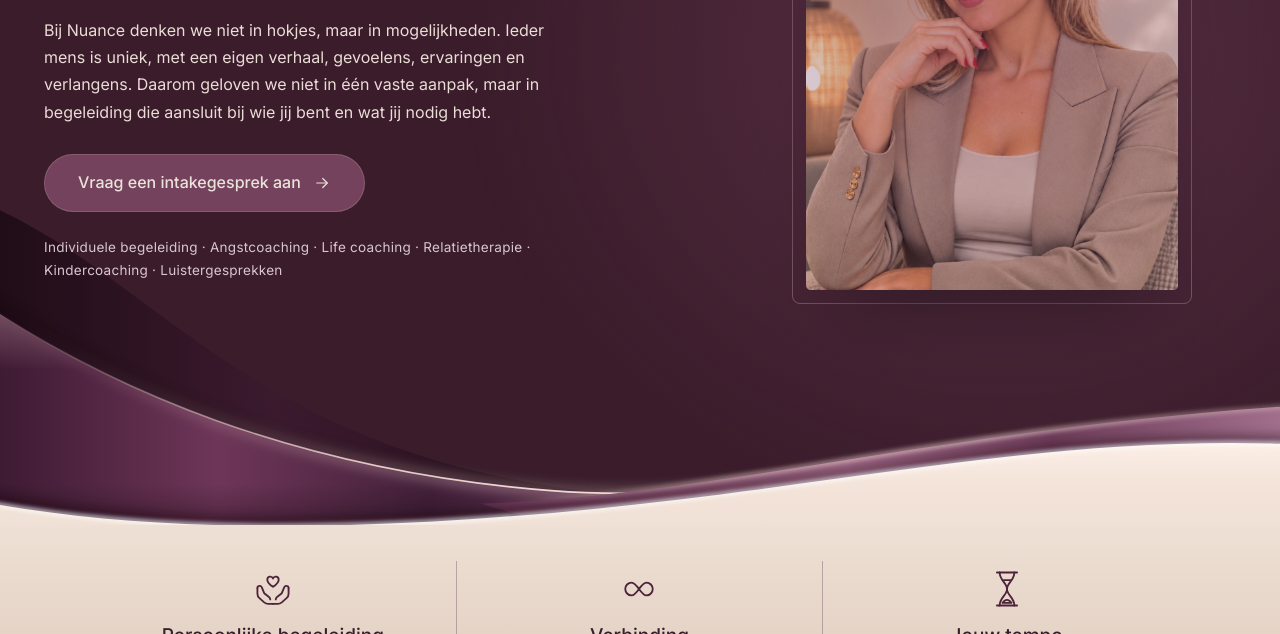
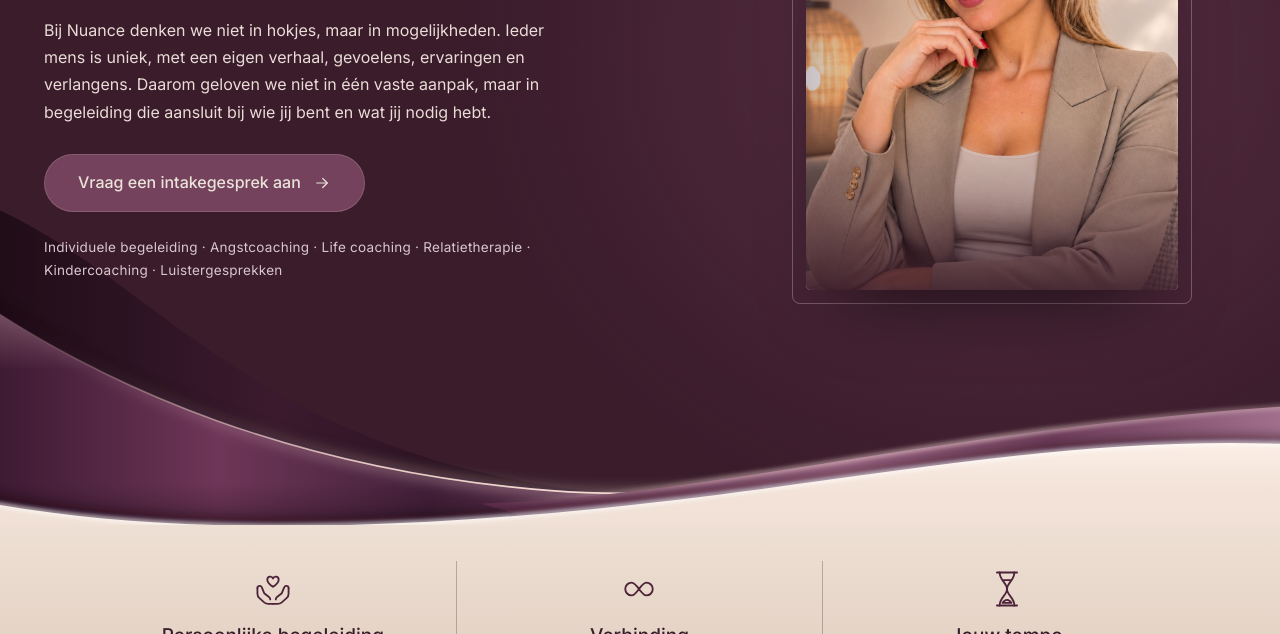
Before and after one commit to BLVJeezy/Nuance-therapy-, a website: page index.html in a window 1280 px wide. Shown: the part 466-1100 px from the top of the page. Drawn offline with nearby package versions, Linux system fonts and the light colour scheme; a web font is replaced by a local one.

Commit message:
Hero: foto zonder kleurfilter erover, enkel een zachte overgang onderaan
Co-Authored-By: Claude Opus 5.5 <noreply@anthropic.com>
Claude-Session: https://claude.ai/code/session_01EGV5MVCHsQKZZ71Wdcd441

```diff
--- a/index.html
+++ b/index.html
@@ -53,10 +53,11 @@ a{color:#D6C3B2}a:hover{color:#EAE3DA}
 .nav{background:transparent;transition:background-color 300ms ease,border-color 300ms ease}
 .nav.scrolled,.nav:has(.nav-panel):not(:has(#mobile-menu[hidden])){background:rgba(43,22,34,.9);backdrop-filter:blur(18px) saturate(150%);-webkit-backdrop-filter:blur(18px) saturate(150%);border-bottom-color:transparent !important}
 .hero-shade{background:radial-gradient(60% 70% at 78% 52%,rgba(122,70,96,.45) 0%,rgba(58,28,43,0) 70%),linear-gradient(to bottom,rgba(28,10,20,.45) 0%,rgba(28,10,20,0) 22%)}
-.hero-pop{position:absolute;z-index:1;right:clamp(24px,8vw,150px);top:50%;transform:translateY(-46%);width:clamp(300px,29vw,430px);aspect-ratio:4/5.2}
+.hero-pop{position:absolute;z-index:2;right:clamp(24px,8vw,150px);top:50%;transform:translateY(-46%);width:clamp(300px,29vw,430px);aspect-ratio:4/5.2}
 .hero-pop-card{position:absolute;inset:0;border-radius:999px 999px 28px 28px;overflow:hidden;background:#B98597;box-shadow:0 40px 80px -40px rgba(0,0,0,.7)}
 .hero-pop-ring{position:absolute;inset:-14px;border-radius:999px 999px 40px 40px;border:1px solid rgba(230,195,201,.35)}
 .hero-pop-img{position:absolute;inset:0;width:100%;height:100%;object-fit:cover;object-position:50% 18%;display:block;pointer-events:none}
+.hero-pop-fade{position:absolute;inset:0;pointer-events:none;background:linear-gradient(to top,rgba(58,28,43,.85) 0%,rgba(58,28,43,.35) 16%,rgba(58,28,43,0) 34%),linear-gradient(to right,rgba(58,28,43,.28) 0%,rgba(58,28,43,0) 22%)}
 .g-viewport{-webkit-mask-image:linear-gradient(to right,transparent,#000 6%,#000 94%,transparent);mask-image:linear-gradient(to right,transparent,#000 6%,#000 94%,transparent)}
 .g-track{list-style:none;margin:0;padding:0;display:flex;gap:16px;width:max-content;animation:gscroll 60s linear infinite}
 .g-viewport:hover .g-track{animation-play-state:paused}
@@ -156,7 +157,7 @@ html{scroll-behavior:auto}
 <section class="hero" style="position: relative; overflow: hidden; display: flex; align-items: center; margin-top: -79px; min-height: clamp(680px, 58vw, 880px); background: #3A1C2B">
 <div class="hero-pop" role="img" aria-label="Anne-Sophie Houwaer, coach en psychosociaal begeleider bij Nuance">
 <div class="hero-pop-ring" aria-hidden="true"></div>
-<div class="hero-pop-card" aria-hidden="true"><img class="hero-pop-img" src="assets/hero-anne-sophie.jpg" alt="" aria-hidden="true" decoding="async" fetchpriority="high" data-ei="id0a403a202"></div>
+<div class="hero-pop-card" aria-hidden="true"><img class="hero-pop-img" src="assets/hero-anne-sophie.jpg" alt="" aria-hidden="true" decoding="async" fetchpriority="high" data-ei="id0a403a202"><div class="hero-pop-fade"></div></div>
 </div>
 <div class="hero-shade" aria-hidden="true" style="position: absolute; inset: -1px; z-index: 1"></div>
 <svg class="hero-silk" viewBox="0 0 1440 360" preserveAspectRatio="none" aria-hidden="true" style="position: absolute; left: 0; right: 0; bottom: -1px; z-index: 2; display: block; width: 100%; height: clamp(170px, 26vw, 380px); overflow: visible">
```
Also changed, not shown: design/Main.dc.html (+3 -2 lines), faq.html (+2 -1 lines).
